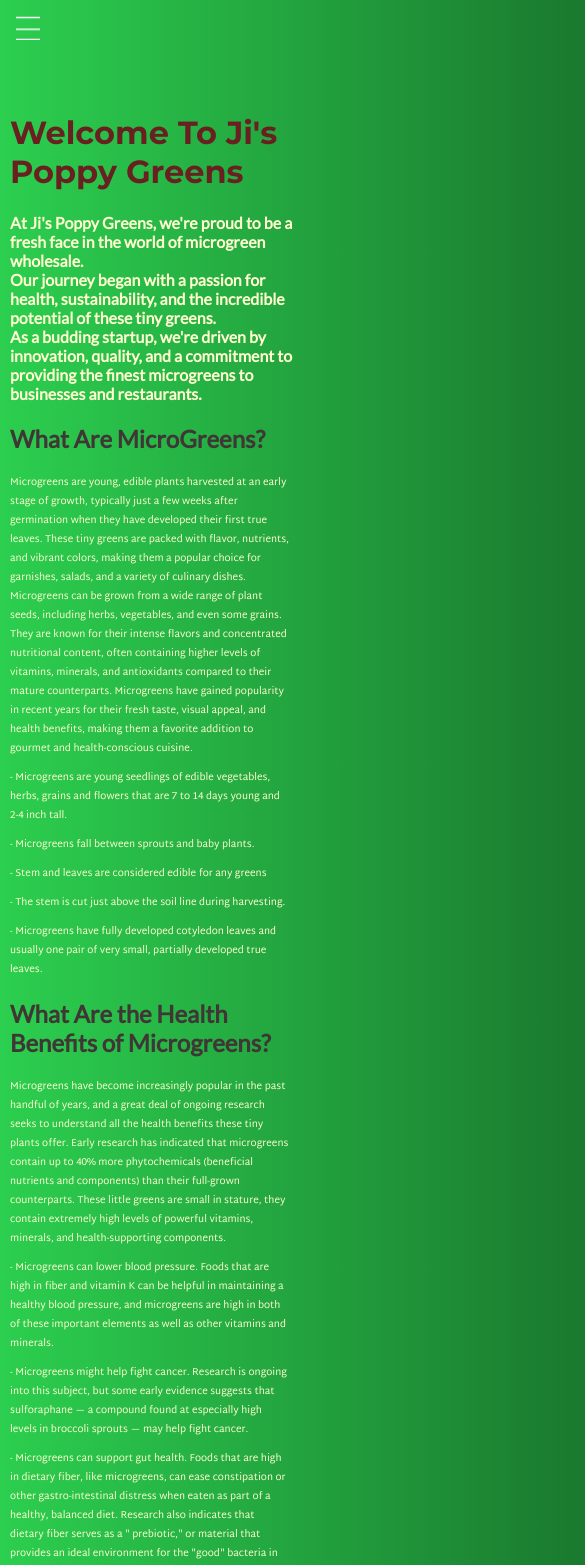
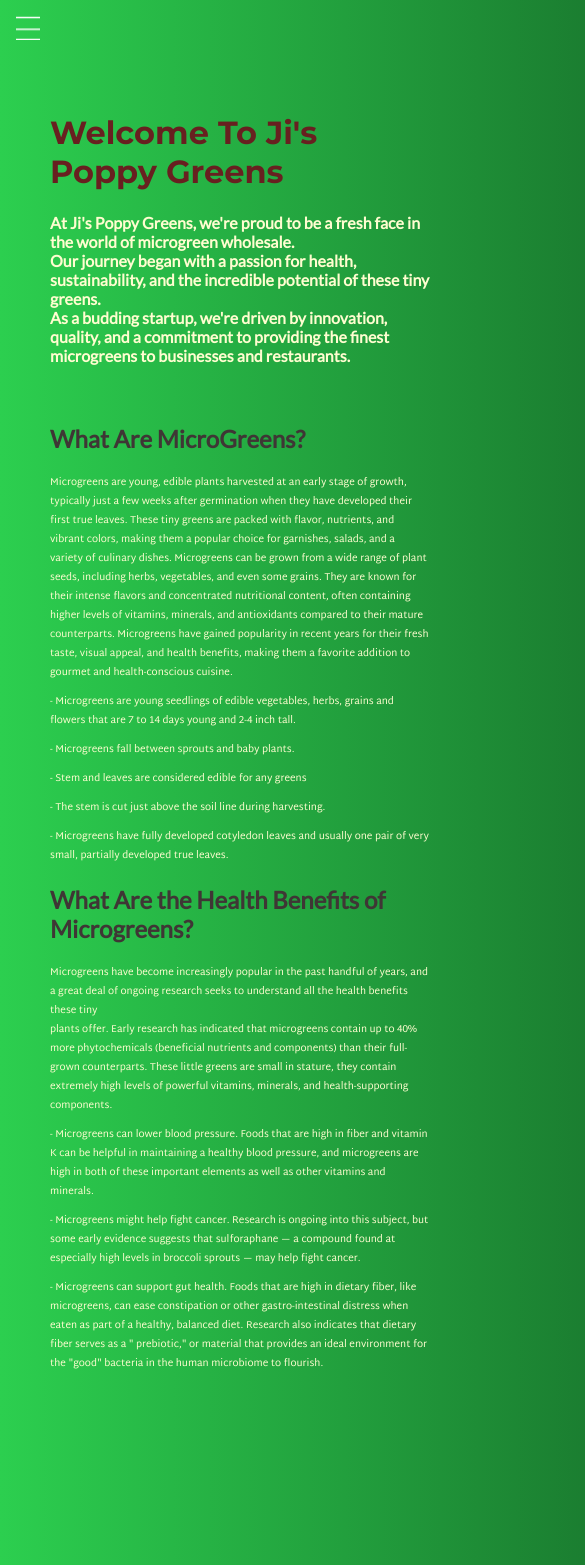
Before and after one commit to Aadhithpr/JisPoppyGreens, a React (Create React App) app: page / in a window 390 px wide. Shown: the top 1565 px of the page, 585 px wide, since content can reach past the window. Built offline with nearby package versions, Linux system fonts and the light colour scheme.

Commit message:
Jispoppygreens

```diff
--- a/src/components/About/About.css
+++ b/src/components/About/About.css
@@ -27,7 +27,7 @@
     .microgreens {
         flex-direction: column;
         align-items: center;
-        margin-left: -40px;
+        margin-left: -0px;
         width: 600px;
         height: 600px;
         margin-top: 80px;
@@ -40,7 +40,7 @@
     .about,
     .about-2 {
         font-size: x-small;
-        width: 280px;
+        width: 380px;
         word-wrap: break-word;
     }
 }
--- a/src/components/Footer/Footer.css
+++ b/src/components/Footer/Footer.css
@@ -37,7 +37,7 @@
     .footer {
         flex-direction: column;
         text-align: center;
-        margin-left: -80px;
+        margin-left: -50px;
     }
 
     .left-f, .right-f {
--- a/src/components/Home/Home.css
+++ b/src/components/Home/Home.css
@@ -30,8 +30,8 @@
     .home {
         flex-direction: column;
         align-items: center;
-        margin-left: -80px;
-        width: 280px;
+        margin-left: -50px;
+        width: 380px;
         height: 200px;
     }
 
@@ -48,7 +48,7 @@
 
     .title span {
         font-size: medium;
-        width: 280px;
+        width: 380px;
         word-wrap: break-word;
     }
 }
--- a/src/components/Links/Links.css
+++ b/src/components/Links/Links.css
@@ -32,6 +32,7 @@
     .links {
         flex-direction: row;
         align-items: center;
+        margin-top: -20px;
     }
 
     .facebook svg,
--- a/src/components/Products/Products.css
+++ b/src/components/Products/Products.css
@@ -45,7 +45,7 @@
 
     .products{
         margin-top: 480px;
-
+        margin-left: -30px;
     }
 
     .productlist {
@@ -72,5 +72,6 @@
     .title-p {
         font-size: medium;
         margin-left: -300px;
+        margin-top: 10px;
     }
 }
```
